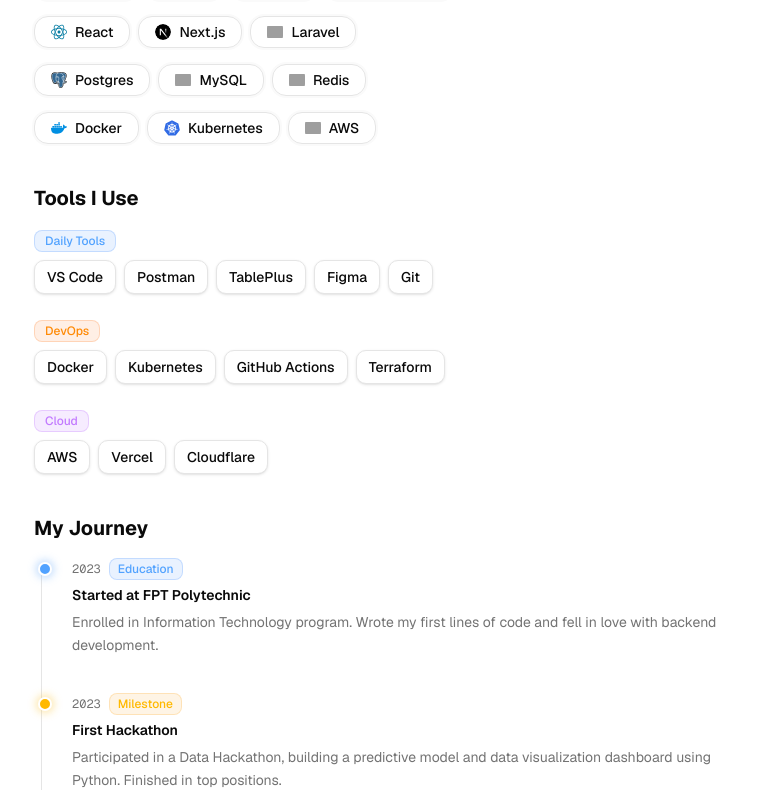
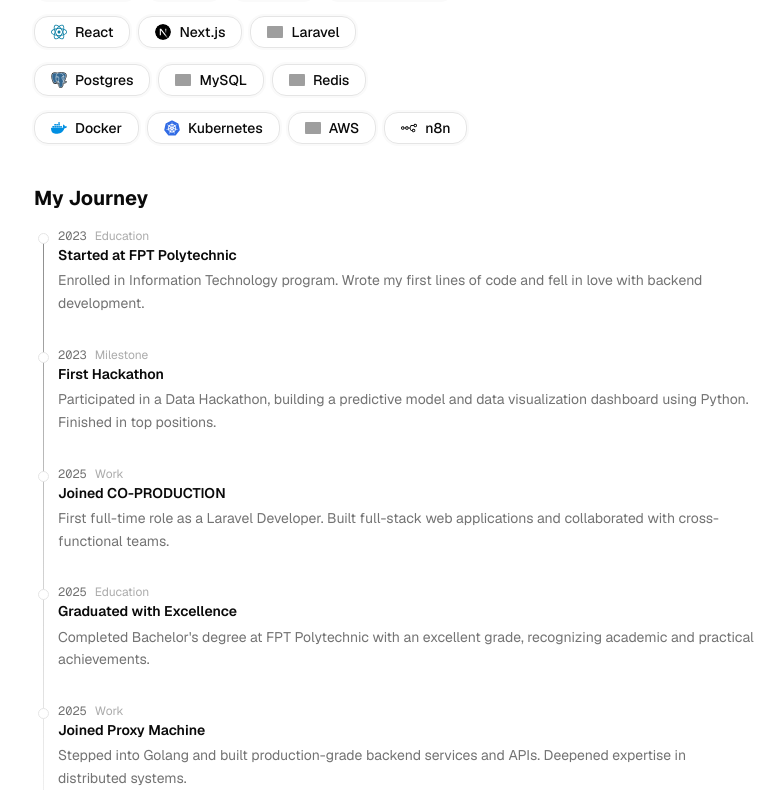
Before and after one commit to ntuananhdevs/portfolio, a Next.js app: page / in a window 1280 px wide. Shown: the part 870-1660 px from the top of the page, without its empty margins (246-1030 px from the left). Built offline with nearby package versions, Linux system fonts and the light colour scheme; grey boxes are pictures that could not be loaded.

Commit message:
feat: implement portfolio landing page with journey and tool stack sections

```diff
--- a/src/app/page.tsx
+++ b/src/app/page.tsx
@@ -7,7 +7,6 @@
 import Markdown from "react-markdown";
 import ContactSection from "@/components/section/contact-section";
 import WorkSection from "@/components/section/work-section";
-import ToolStackSection from "@/components/section/tool-stack-section";
 import JourneySection from "@/components/section/journey-section";
 import { ArrowUpRight } from "lucide-react";
 import { MarqueeText } from "@/components/ui/marquee-text";
@@ -137,16 +136,7 @@
           </div>
         </div>
       </section>
-      <section id="toolstack">
-        <div className="flex min-h-0 flex-col gap-y-4">
-          <BlurFade delay={BLUR_FADE_DELAY * 11}>
-            <h2 className="text-xl font-bold">Tools I Use</h2>
-          </BlurFade>
-          <BlurFade delay={BLUR_FADE_DELAY * 12}>
-            <ToolStackSection />
-          </BlurFade>
-        </div>
-      </section>
+
       <section id="journey">
         <div className="flex min-h-0 flex-col gap-y-4">
           <BlurFade delay={BLUR_FADE_DELAY * 13}>
--- a/src/components/section/journey-section.tsx
+++ b/src/components/section/journey-section.tsx
@@ -2,69 +2,43 @@
 
 import BlurFade from "@/components/magicui/blur-fade";
 import { DATA } from "@/data/resume";
-import { cn } from "@/lib/utils";
 
 const BLUR_FADE_DELAY = 0.04;
 
-const TAG_STYLES: Record<string, string> = {
-  Education: "bg-blue-500/10 text-blue-400 border-blue-500/20",
-  Work: "bg-emerald-500/10 text-emerald-400 border-emerald-500/20",
-  Milestone: "bg-amber-500/10 text-amber-400 border-amber-500/20",
-};
-
-const DOT_STYLES: Record<string, string> = {
-  Education: "bg-blue-400 shadow-[0_0_8px_2px_rgba(96,165,250,0.4)]",
-  Work: "bg-emerald-400 shadow-[0_0_8px_2px_rgba(52,211,153,0.4)]",
-  Milestone: "bg-amber-400 shadow-[0_0_8px_2px_rgba(251,191,36,0.4)]",
-};
-
 export default function JourneySection() {
   return (
-    <div className="relative flex flex-col">
-      {/* vertical line */}
-      <div className="absolute left-[7px] top-2 bottom-2 w-px bg-border" />
+    <div className="relative ml-1">
+      {/* Vertical line */}
+      <div className="absolute left-[5px] top-2 bottom-2 w-px bg-gradient-to-b from-primary/50 via-primary/20 to-transparent" />
 
-      <div className="flex flex-col gap-8">
+      <ul className="flex flex-col gap-7">
         {DATA.journey.map((item, idx) => (
           <BlurFade key={idx} delay={BLUR_FADE_DELAY * 13 + idx * 0.07}>
-            <div className="relative flex gap-5 pl-1">
-              {/* dot */}
-              <div className="relative z-10 flex-none mt-1">
-                <div
-                  className={cn(
-                    "size-3.5 rounded-full border-2 border-background",
-                    DOT_STYLES[item.tag] ?? "bg-muted"
-                  )}
-                />
-              </div>
+            <li className="relative flex gap-4 pl-5">
+              {/* Dot */}
+              <span className="absolute left-0 top-[5px] size-[11px] rounded-full border border-border bg-background z-10 flex-none" />
 
-              {/* content */}
-              <div className="flex flex-col gap-1.5 pb-1">
-                <div className="flex flex-wrap items-center gap-2">
-                  <span className="text-xs tabular-nums text-muted-foreground font-mono">
+              {/* Content */}
+              <div className="flex flex-col gap-0.5 min-w-0 pb-1">
+                <div className="flex items-center gap-2">
+                  <span className="text-xs font-mono tabular-nums text-muted-foreground">
                     {item.year}
                   </span>
-                  <span
-                    className={cn(
-                      "inline-flex items-center px-2 py-0.5 rounded-md text-xs font-medium border",
-                      TAG_STYLES[item.tag] ??
-                        "bg-muted text-muted-foreground border-border"
-                    )}
-                  >
+                  <span className="text-xs text-muted-foreground/60">
                     {item.tag}
                   </span>
                 </div>
-                <h3 className="font-semibold text-sm leading-snug">
+                <p className="font-semibold text-sm leading-snug">
                   {item.title}
-                </h3>
-                <p className="text-sm text-muted-foreground leading-relaxed">
+                </p>
+                <p className="text-sm text-muted-foreground leading-relaxed mt-0.5">
                   {item.description}
                 </p>
               </div>
-            </div>
+            </li>
           </BlurFade>
         ))}
-      </div>
+      </ul>
     </div>
   );
 }
--- a/src/components/section/tool-stack-section.tsx
+++ b/src/components/section/tool-stack-section.tsx
@@ -2,39 +2,45 @@
 
 import BlurFade from "@/components/magicui/blur-fade";
 import { DATA } from "@/data/resume";
+import { cn } from "@/lib/utils";
 
 const BLUR_FADE_DELAY = 0.04;
 
-const TAG_COLORS: Record<string, string> = {
-  "Daily Tools": "bg-blue-500/10 text-blue-400 border-blue-500/20",
-  DevOps: "bg-orange-500/10 text-orange-400 border-orange-500/20",
-  Cloud: "bg-purple-500/10 text-purple-400 border-purple-500/20",
+const CATEGORY_ACCENT: Record<string, string> = {
+  "Daily Tools": "text-sky-400",
+  DevOps: "text-orange-400",
+  Cloud: "text-violet-400",
 };
 
 export default function ToolStackSection() {
   return (
-    <div className="flex flex-col gap-6">
+    <div className="flex flex-col gap-5">
       {DATA.toolStack.map((group, groupIdx) => (
-        <div key={group.category} className="flex flex-col gap-2">
-          <BlurFade delay={BLUR_FADE_DELAY * 11 + groupIdx * 0.05}>
-            <span
-              className={`inline-flex items-center px-2.5 py-0.5 rounded-md text-xs font-medium border ${
-                TAG_COLORS[group.category] ??
-                "bg-muted text-muted-foreground border-border"
-              }`}
+        <div key={group.category} className="flex flex-col gap-2.5">
+          {/* Category label */}
+          <BlurFade delay={BLUR_FADE_DELAY * 11 + groupIdx * 0.06}>
+            <p
+              className={cn(
+                "text-xs font-semibold uppercase tracking-widest",
+                CATEGORY_ACCENT[group.category] ?? "text-muted-foreground"
+              )}
             >
               {group.category}
-            </span>
+            </p>
           </BlurFade>
+
+          {/* Tool chips */}
           <div className="flex flex-wrap gap-2">
             {group.items.map((tool, toolIdx) => (
               <BlurFade
                 key={tool.name}
-                delay={BLUR_FADE_DELAY * 11 + groupIdx * 0.08 + toolIdx * 0.04}
+                delay={
+                  BLUR_FADE_DELAY * 11 + groupIdx * 0.08 + toolIdx * 0.03
+                }
               >
-                <div className="flex items-center gap-1.5 px-3 py-1.5 rounded-lg border border-border bg-card text-card-foreground text-sm font-medium shadow-sm hover:border-foreground/30 hover:shadow-md transition-all duration-200 cursor-default select-none">
-                  <span>{tool.name}</span>
-                </div>
+                <span className="inline-flex items-center rounded-md border border-border bg-muted/40 px-3 py-1 text-sm font-medium text-foreground transition-colors hover:bg-muted hover:border-foreground/20 cursor-default select-none">
+                  {tool.name}
+                </span>
               </BlurFade>
             ))}
           </div>
--- /dev/null
+++ b/src/components/ui/svgs/n8n.tsx
@@ -0,0 +1,14 @@
+export function N8n({ className }: { className?: string }) {
+  return (
+    <svg
+      role="img"
+      viewBox="0 0 24 24"
+      xmlns="http://www.w3.org/2000/svg"
+      className={className}
+      aria-label="n8n"
+      fill="currentColor"
+    >
+      <path d="M21.4737 5.6842c-1.1772 0-2.1663.8051-2.4468 1.8947h-2.8955c-1.235 0-2.289.893-2.492 2.111l-.1038.623a1.263 1.263 0 0 1-1.246 1.0555H11.289c-.2805-1.0896-1.2696-1.8947-2.4468-1.8947s-2.1663.8051-2.4467 1.8947H4.973c-.2805-1.0896-1.2696-1.8947-2.4468-1.8947C1.1311 9.4737 0 10.6047 0 12s1.131 2.5263 2.5263 2.5263c1.1772 0 2.1663-.8051 2.4468-1.8947h1.4223c.2804 1.0896 1.2696 1.8947 2.4467 1.8947 1.1772 0 2.1663-.8051 2.4468-1.8947h1.0008a1.263 1.263 0 0 1 1.2459 1.0555l.1038.623c.203 1.218 1.257 2.111 2.492 2.111h.3692c.2804 1.0895 1.2696 1.8947 2.4468 1.8947 1.3952 0 2.5263-1.131 2.5263-2.5263s-1.131-2.5263-2.5263-2.5263c-1.1772 0-2.1664.805-2.4468 1.8947h-.3692a1.263 1.263 0 0 1-1.246-1.0555l-.1037-.623A2.52 2.52 0 0 0 13.9607 12a2.52 2.52 0 0 0 .821-1.4794l.1038-.623a1.263 1.263 0 0 1 1.2459-1.0555h2.8955c.2805 1.0896 1.2696 1.8947 2.4468 1.8947 1.3952 0 2.5263-1.131 2.5263-2.5263s-1.131-2.5263-2.5263-2.5263m0 1.2632a1.263 1.263 0 0 1 1.2631 1.2631 1.263 1.263 0 0 1-1.2631 1.2632 1.263 1.263 0 0 1-1.2632-1.2632 1.263 1.263 0 0 1 1.2632-1.2631M2.5263 10.7368A1.263 1.263 0 0 1 3.7895 12a1.263 1.263 0 0 1-1.2632 1.2632A1.263 1.263 0 0 1 1.2632 12a1.263 1.263 0 0 1 1.2631-1.2632m6.3158 0A1.263 1.263 0 0 1 10.1053 12a1.263 1.263 0 0 1-1.2632 1.2632A1.263 1.263 0 0 1 7.579 12a1.263 1.263 0 0 1 1.2632-1.2632m10.1053 3.7895a1.263 1.263 0 0 1 1.2631 1.2632 1.263 1.263 0 0 1-1.2631 1.2631 1.263 1.263 0 0 1-1.2632-1.2631 1.263 1.263 0 0 1 1.2632-1.2632" />
+    </svg>
+  );
+}
--- a/src/data/resume.tsx
+++ b/src/data/resume.tsx
@@ -16,6 +16,7 @@
 import { Mysql } from "@/components/ui/svgs/mysql";
 import { Redis } from "@/components/ui/svgs/redis";
 import { Javascript } from "@/components/ui/svgs/javascript";
+import { N8n } from "@/components/ui/svgs/n8n";
 
 export const DATA = {
   name: "ntuananh",
@@ -60,6 +61,7 @@
         { name: "Docker", icon: Docker },
         { name: "Kubernetes", icon: Kubernetes },
         { name: "AWS", icon: Aws },
+        { name: "n8n", icon: N8n },
       ],
     },
   ],
```
